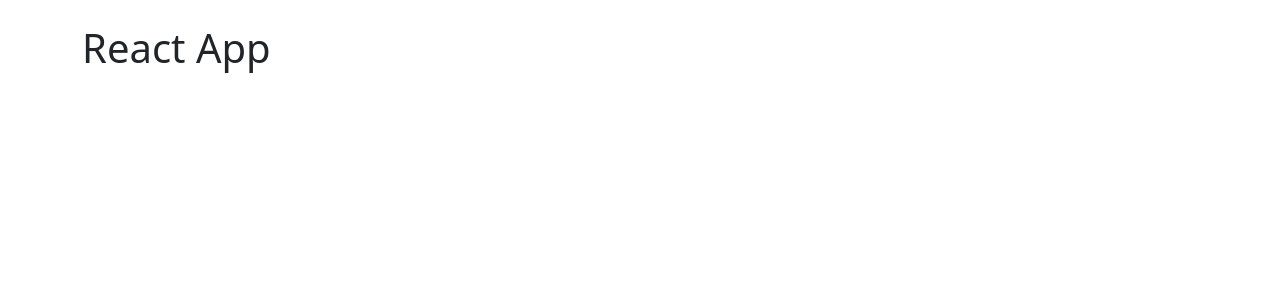
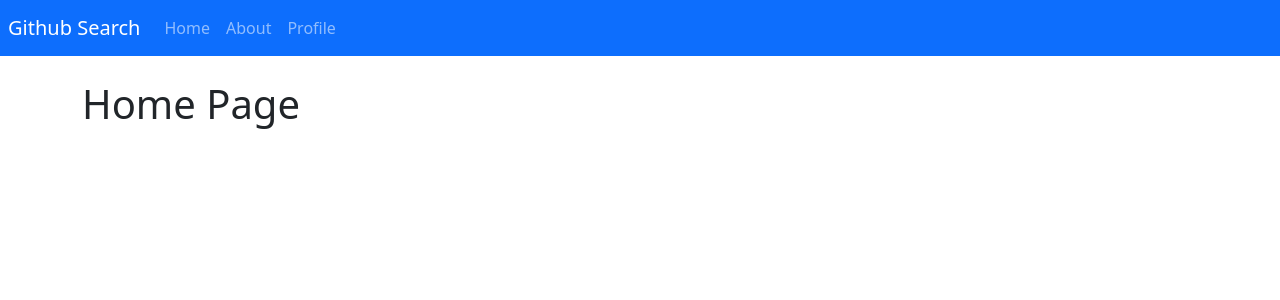
Before and after one commit to unclekoin/react-github-search-app, a React (Create React App) app: page / in a window 1280 px wide. Shown: the top 300 px of the page. Built offline with nearby package versions, Linux system fonts and the light colour scheme.

Commit message:
feat: add basic structure

```diff
--- a/package.json
+++ b/package.json
@@ -1,5 +1,5 @@
 {
-  "name": "react-app",
+  "name": "github-search",
   "version": "0.1.0",
   "private": true,
   "dependencies": {
--- a/public/index.html
+++ b/public/index.html
@@ -3,7 +3,7 @@
   <head>
     <meta charset="utf-8" />
     <link rel="icon" href="%PUBLIC_URL%/favicon.ico" />
-    <title>React App</title>
+    <title>Github Search App</title>
   </head>
   <body>
     <div id="root"></div>
--- a/src/App.js
+++ b/src/App.js
@@ -1,10 +1,15 @@
 import React from "react";
+import {Navbar} from "./components/Navbar";
+import {Home} from "./pages/Home";
 
 function App() {
   return (
-    <div className="container pt-4">
-      <h1>React App</h1>
-    </div>
+    <React.Fragment>
+      <Navbar />
+      <div className="container pt-4">
+        <Home />
+      </div>
+    </React.Fragment>
   );
 }
 
--- /dev/null
+++ b/src/components/Navbar.js
@@ -0,0 +1,20 @@
+import React from "react";
+
+export const Navbar = () => (
+  <nav className="navbar navbar-expand-sm navbar-dark bg-primary p-2">
+    <div className="navbar-brand">
+      Github Search
+    </div>
+    <ul className="navbar-nav">
+      <li className="nav-item">
+        <a href="/" className="nav-link">Home</a>
+      </li>
+      <li className="nav-item">
+        <a href="/about" className="nav-link">About</a>
+      </li>
+      <li className="nav-item">
+        <a href="/profile" className="nav-link">Profile</a>
+      </li>
+    </ul>
+  </nav>
+)
--- /dev/null
+++ b/src/pages/Home.js
@@ -0,0 +1,10 @@
+import React from "react";
+
+export const Home = () => {
+
+  return (
+    <div>
+      <h1>Home Page</h1>
+    </div>
+  )
+}
```
Also changed, not shown: src/pages/About.js (added, +10 -0 lines), src/pages/Profile.js (added, +10 -0 lines), 1 other file (tests, documents, lock files or other folders).
